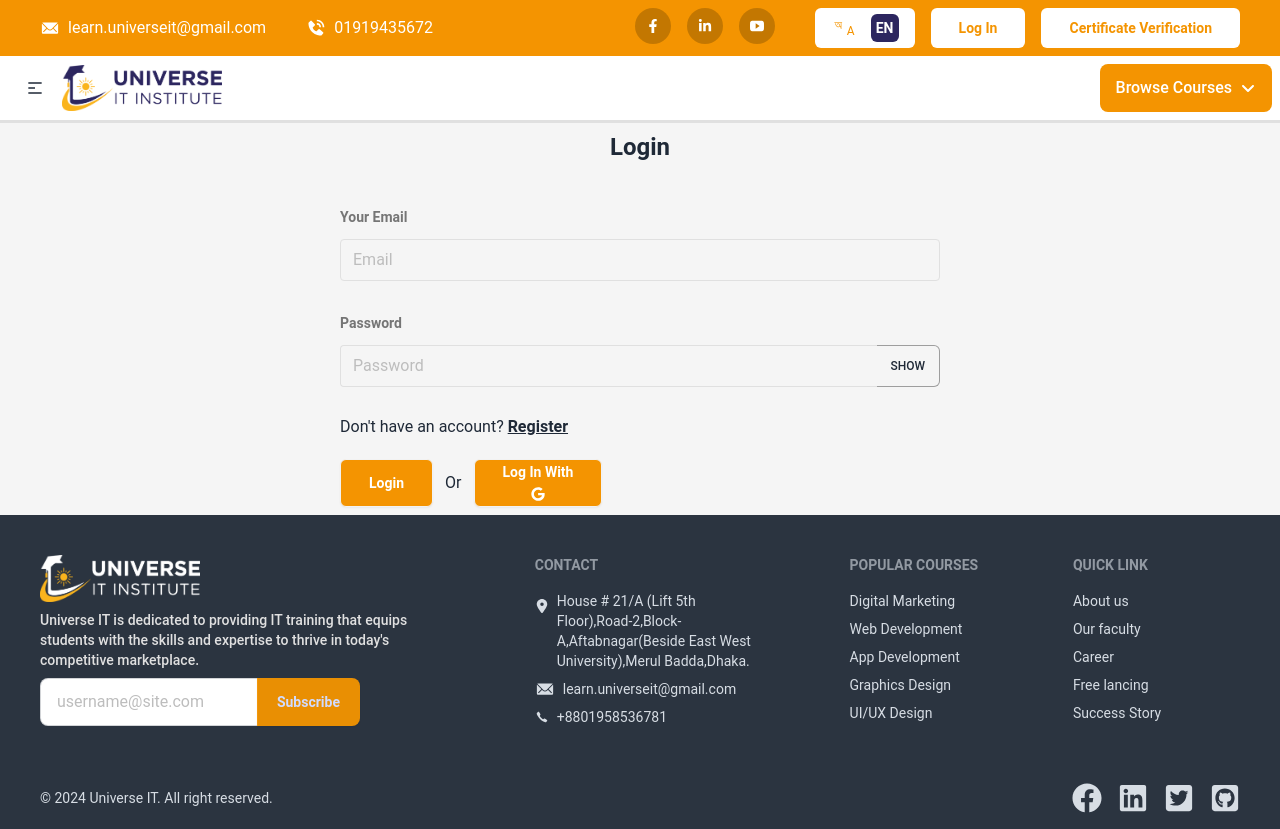
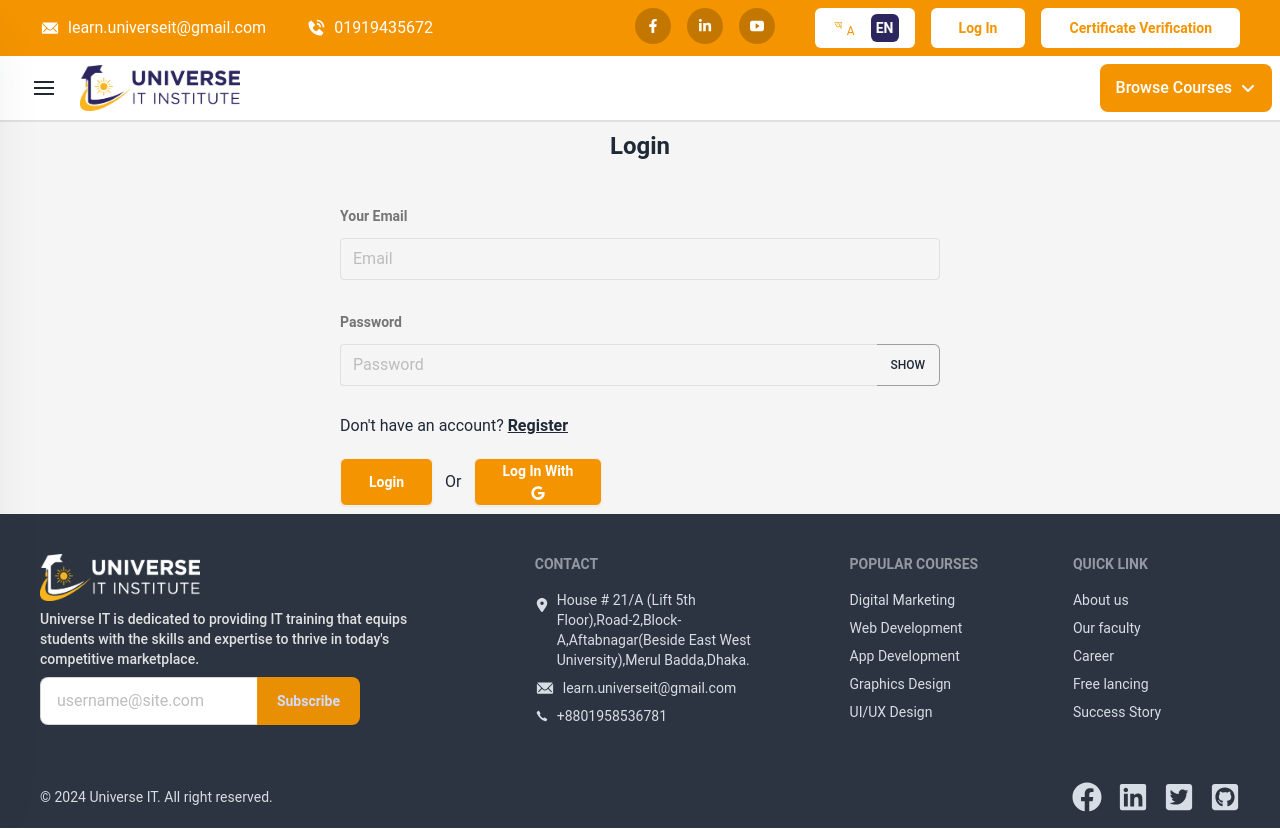
Before and after one commit to universeIt137/UniverseIT_client, a React (Vite) app: page /login in a window 1280 px wide. Built offline with nearby package versions, Linux system fonts and the light colour scheme; no server answers.

Commit message:
drower has added in navbar

```diff
--- /dev/null
+++ b/src/components/clientSide/Navbar/NavBarDrawer.jsx
@@ -0,0 +1,128 @@
+import React, { useEffect, useState } from "react";
+import {
+    Drawer,
+    Button,
+    Typography,
+    IconButton,
+    List,
+    ListItem,
+    ListItemPrefix,
+    ListItemSuffix,
+    Chip,
+} from "@material-tailwind/react";
+import Hamburger from "hamburger-react";
+import logo from '../../../assets/logo/mainLogo.png'
+import { Link, NavLink } from "react-router-dom";
+import { FaAngleDown } from "react-icons/fa6";
+import { FiSearch } from "react-icons/fi";
+import { IoIosPeople } from "react-icons/io";
+import { FaHome, FaBlog, FaUsers, FaTrophy } from 'react-icons/fa';
+const NavBarDrawer = ({ open, setOpen }) => {
+    const closeDrawer = () => setOpen(false);
+    const navLi = [
+        { name: 'Home', link: '/', icon: <FaHome /> },
+        { name: 'About Us', link: '/aboutUs', icon: <IoIosPeople /> },
+        { name: 'Blogs', link: '/blogs', icon: <FaBlog /> },
+        { name: 'Faculties', link: '/faculties', icon: <FaUsers /> },
+        { name: 'Success Story', link: '/successStory', icon: <FaTrophy /> },
+    ];
+    // const navli = <>
+
+    //     <NavLink to={'/aboutUs'} className={`${navStyle}`}>
+    //         <ListItem>
+    //             <ListItemPrefix>
+    //                 <svg
+    //                     xmlns="http://www.w3.org/2000/svg"
+    //                     viewBox="0 0 24 24"
+    //                     fill="currentColor"
+    //                     className="h-5 w-5"
+    //                 >
+    //                     <path
+    //                         fillRule="evenodd"
+    //                         d="M2.25 2.25a.75.75 0 000 1.5H3v10.5a3 3 0 003 3h1.21l-1.172 3.513a.75.75 0 001.424.474l.329-.987h8.418l.33.987a.75.75 0 001.422-.474l-1.17-3.513H18a3 3 0 003-3V3.75h.75a.75.75 0 000-1.5H2.25zm6.04 16.5l.5-1.5h6.42l.5 1.5H8.29zm7.46-12a.75.75 0 00-1.5 0v6a.75.75 0 001.5 0v-6zm-3 2.25a.75.75 0 00-1.5 0v3.75a.75.75 0 001.5 0V9zm-3 2.25a.75.75 0 00-1.5 0v1.5a.75.75 0 001.5 0v-1.5z"
+    //                         clipRule="evenodd"
+    //                     />
+    //                 </svg>
+    //             </ListItemPrefix>
+    //             About us
+    //         </ListItem>
+    //         <a></a>
+
+    //     </NavLink>
+    //     <NavLink to={'/blogs'} className={`${navStyle}`}>
+    //         <a>Blogs</a>
+    //         {stylingComponents}
+    //     </NavLink>
+    //     <NavLink to={'/faculties'} className={`${navStyle}`}>
+    //         <a>Faculties</a>
+    //         {stylingComponents}
+    //     </NavLink>
+    //     <NavLink to={'/successStory'} className={`${navStyle}`}><a>Success Story</a>
+    //         {stylingComponents}
+    //     </NavLink>
+    //     <div className="block xs:hidden pb-4">
+    //         <Link to="/courses">
+    //             <button className="text-sm sm:text-base bg-primary text-white hover:bg-text_color px-2 py-2 sm:px-4 sm:py-3 flex sm:gap-2 items-center justify-center rounded-lg hover:rounded-xl transition-all duration-300 active:scale-90 font-medium">Browse Courses <FaAngleDown /></button>
+    //         </Link>
+    //     </div>
+    //     <div className='relative block xl:hidden'>
+    //         <input className=' pl-10 px-5 py-3 border-[2.5px] border-gray-200 w-full xl:w-[400px] rounded-lg' type="text" placeholder='What do you want to learn?' />
+    //         <FiSearch className='absolute top-4 left-3 text-gray-500 text-lg' />
+    //     </div>
+    // </>
+    return (
+        <>
+
+            <Drawer open={open} onClose={closeDrawer} className="bg-white">
+                <div className="bg-primary/20 h-full">
+                    <div className="mb-2 flex items-center justify-between p-4">
+                        <Typography variant="h5" className="text-text_color">
+                            Universe IT Institute
+                        </Typography>
+                        <IconButton variant="text" className="text-text_color" onClick={closeDrawer}>
+                            <svg
+                                xmlns="http://www.w3.org/2000/svg"
+                                fill="none"
+                                viewBox="0 0 24 24"
+                                strokeWidth={2}
+                                stroke="currentColor"
+                                className="h-5 w-5"
+                            >
+                                <path
+                                    strokeLinecap="round"
+                                    strokeLinejoin="round"
+                                    d="M6 18L18 6M6 6l12 12"
+                                />
+                            </svg>
+                        </IconButton>
+                    </div>
+                    <List>
+                        {
+                            navLi.map((item, idx) => <NavLink key={idx} to={item.link}>
+                                <ListItem className="hover:bg-text_color/20 focus:bg-text_color focus:text-white rounded-none">
+                                    <ListItemPrefix>
+                                        {item.icon}
+                                    </ListItemPrefix>
+                                    {item.name}
+                                </ListItem>
+                            </NavLink>)
+                        }
+                    </List>
+                    <div className="block xs:hidden pb-4 px-5 w-max">
+                        <Link to="/courses">
+                            <button className="text-sm sm:text-base bg-primary text-white hover:bg-text_color px-2 py-2 sm:px-4 sm:py-3 flex sm:gap-2 items-center justify-center rounded-lg hover:rounded-xl transition-all duration-300 active:scale-90 font-medium">Browse Courses <FaAngleDown /></button>
+                        </Link>
+                    </div>
+                    <div className="px-4">
+                        <div className='relative block xl:hidden '>
+                            <input className=' pl-10 px-5 py-3 border-[2.5px] border-gray-200 w-full xl:w-[400px] rounded-lg outline-none' type="text" placeholder='What do you want to learn?' />
+                            <FiSearch className='absolute top-4 left-3 text-gray-500 text-lg' />
+                        </div>
+                    </div>
+                </div>
+            </Drawer>
+        </>
+    );
+};
+
+export default NavBarDrawer;
--- a/src/components/clientSide/Navbar/Navbar.jsx
+++ b/src/components/clientSide/Navbar/Navbar.jsx
@@ -1,8 +1,11 @@
+/* eslint-disable react/prop-types */
 import logo from '../../../assets/logo/mainLogo.png'
 import { FiSearch } from "react-icons/fi";
 import { FaAngleDown } from "react-icons/fa6";
 import { Link, NavLink } from 'react-router-dom';
-const Navbar = () => {
+import NavBarDrawer from './NavBarDrawer';
+import Hamburger from 'hamburger-react';
+const Navbar = ({open, setOpen}) => {
     const navStyle = `text-base font-semibold hover:text-primary ml-3 px-1 py-1 xl:py-2 rounded-lg relative navbarStylingComponentsParent w-max`
     const stylingComponents = <div className='h-[2px] bg-primary absolute bottom-0 left-0 navbarStylingComponents transition-all duration-300'></div>
     const navli = <>
@@ -32,30 +35,13 @@ const Navbar = () => {
             <FiSearch className='absolute top-4 left-3 text-gray-500 text-lg' />
         </div>
     </>
+     const openDrawer = () => setOpen(true);
     return (
-        <div className="bg-white w-full border-b-[3px] border-gray-300">
+        <div className="bg-white w-full border-b-2 border-gray-300">
             <div className="navbar bg-base-100 max-w-7xl mx-auto flex justify-between items-center">
                 <div className="flex justify-between w-full xs:w-max">
-                    <div className="dropdown">
-                        <div tabIndex={0} role="button" className="btn btn-ghost xl:hidden">
-                            <svg
-                                xmlns="http://www.w3.org/2000/svg"
-                                className="h-5 w-5"
-                                fill="none"
-                                viewBox="0 0 24 24"
-                                stroke="currentColor">
-                                <path
-                                    strokeNavLinknecap="round"
-                                    strokeNavLinknejoin="round"
-                                    strokeWidth="2"
-                                    d="M4 6h16M4 12h8m-8 6h16" />
-                            </svg>
-                        </div>
-                        <ul
-                            tabIndex={0}
-                            className="menu menu-sm dropdown-content rounded-box z-[1] mt-3 w-72 p-2 shadow bg-white text-black">
-                            {navli}
-                        </ul>
+                    <div className="xl:hidden sm:px-3">
+                    <Hamburger toggled={open} toggle={setOpen} onClick={openDrawer} size={20} duration={0.6} />
                     </div>
                     <div className='flex gap-5'>
                         <Link to={"/"}>
--- a/src/index.css
+++ b/src/index.css
@@ -2,20 +2,43 @@
 @tailwind components;
 @tailwind utilities;
 
-.navbarStylingComponents {
-    width: 0px;
-}
 
-.navbarStylingComponentsParent:hover .navbarStylingComponents {
+
+
+
+
+
+
+.active .navbarStylingComponents {
     width: 100%;
 }
 
-.active {
-    color: #F49401;
-}
-.active .navbarStylingComponents {
-    width: 100%;
-}
 .radioParent:hover .radioChild {
     background: #F49401;
 }
+
+@media (max-width: 1440px) {
+    .active {
+        color: white;
+        background: #2C265F;
+        border-radius: 6px;
+        overflow: hidden;
+    }
+    .active:hover {
+        background: #2C265F20;
+    }
+}
+
+@media (min-width: 1440px) {
+    .active {
+        color: #F49401;
+    }
+
+    .navbarStylingComponents {
+        width: 0px;
+    }
+
+    .navbarStylingComponentsParent:hover .navbarStylingComponents {
+        width: 100%;
+    }
+}
--- a/src/layouts/MainLayout.jsx
+++ b/src/layouts/MainLayout.jsx
@@ -1,17 +1,25 @@
-import React from 'react';
-import { Outlet } from 'react-router-dom';
+import React, { useEffect, useState } from 'react';
+import { Outlet, useLocation } from 'react-router-dom';
 import AddressNavbar from '../components/clientSide/AddressNavbar/AddressNavbar';
 import Navbar from '../components/clientSide/Navbar/Navbar';
 import Footer from '../components/clientSide/Footer/Footer';
 import ScrollToTop from '../ScrollToTop/ScrollToTop';
+import NavBarDrawer from '../components/clientSide/Navbar/NavBarDrawer';
 
 const MainLayout = () => {
+    const [open, setOpen] = useState(false);
+    const { pathname } = useLocation();
+
+    useEffect(() => {
+        setOpen(false)
+    }, [pathname])
     return (
         <div className='relative bg-gray-100'>
+            <NavBarDrawer open={open} setOpen={setOpen} />
             <ScrollToTop />
             <AddressNavbar />
             <div className='sticky top-0 z-40'>
-                <Navbar />
+                <Navbar open={open} setOpen={setOpen} />
             </div>
             <Outlet></Outlet>
             <Footer />
```
